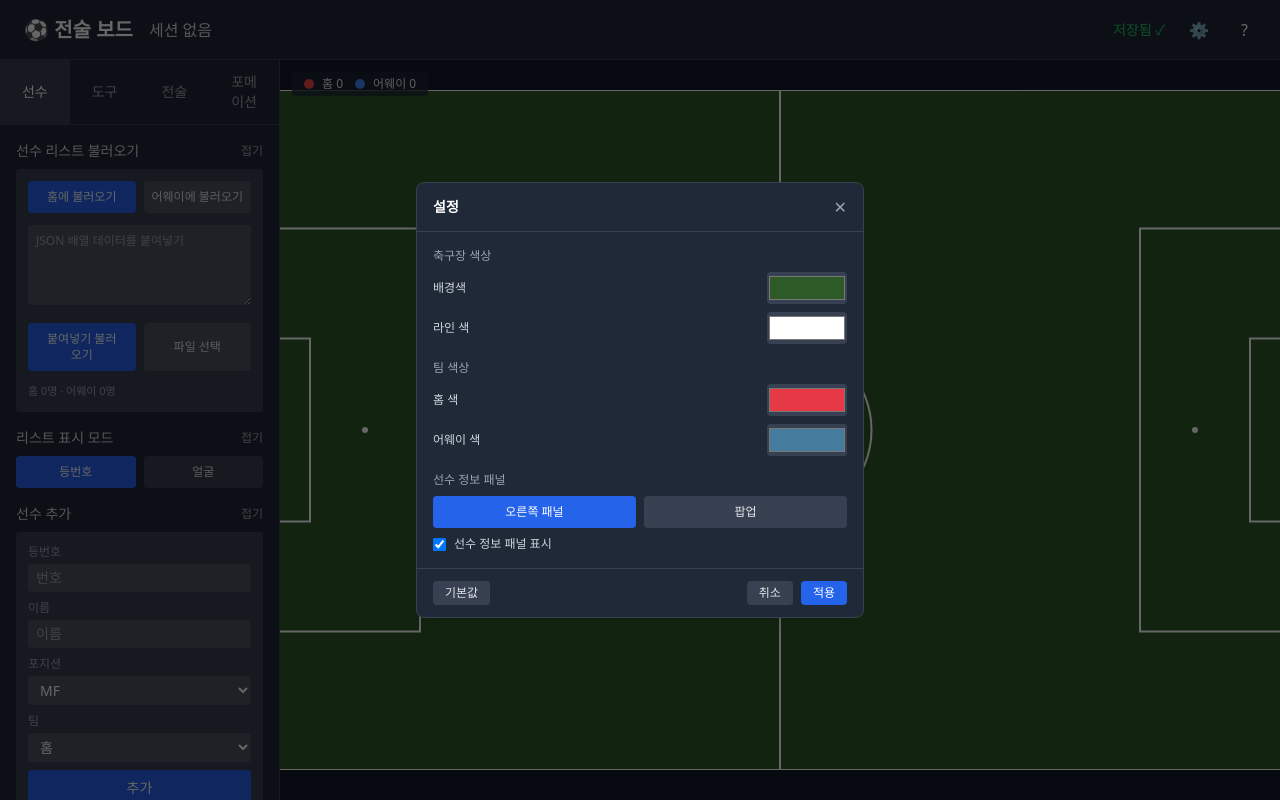
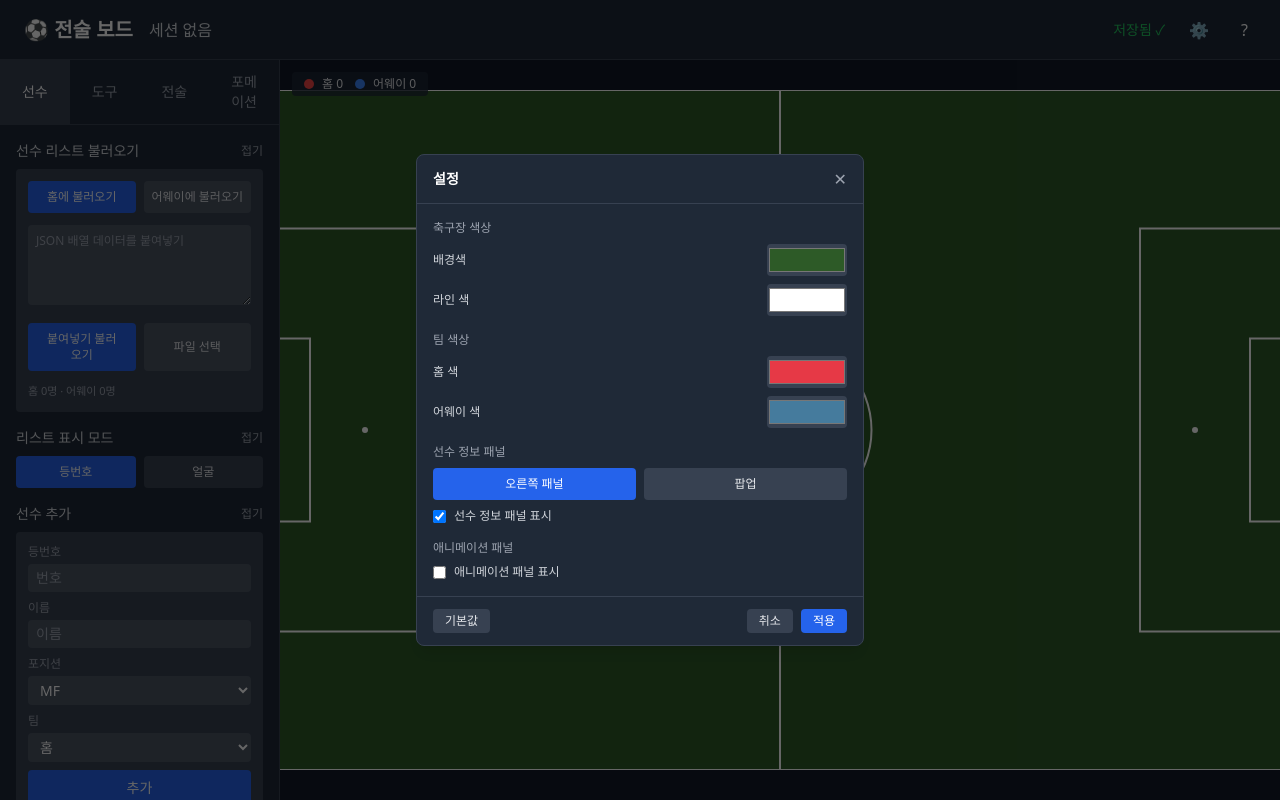
Before and after one commit to hakunamta00700/soccer_strategy_app, a React (Vite) app: page / in a window 1280 px wide. Both pictures are taken after a click on the button "⚙️". Built offline with nearby package versions, Linux system fonts and the light colour scheme.

Commit message:
feat: add animation panel visibility and collapse controls

```diff
--- a/src/components/bottom/AnimationPanel.tsx
+++ b/src/components/bottom/AnimationPanel.tsx
@@ -1,6 +1,7 @@
 import { useEffect, useMemo, useRef, useState } from 'react';
 import { useAnimationStore } from '@/store/animationStore';
 import { useTacticalBoardStore } from '@/store/tacticalBoardStore';
+import { useUIStore } from '@/store/uiStore';
 import { Animation, Keyframe } from '@/types/animation';
 import { Player } from '@/types/player';
 import { Shape } from '@/types/shape';
@@ -106,6 +107,7 @@ const getInterpolatedFrame = (animation: Animation, time: number) => {
 };
 
 function AnimationPanel() {
+  const { animationPanelCollapsed, setAnimationPanelCollapsed } = useUIStore();
   const {
     animations,
     addAnimation,
@@ -315,6 +317,20 @@ function AnimationPanel() {
     setIsResizing(true);
   };
 
+  if (animationPanelCollapsed) {
+    return (
+      <div className="h-10 bg-gray-800 border-t border-gray-700 flex items-center justify-between px-4">
+        <div className="text-sm text-gray-200">애니메이션</div>
+        <button
+          onClick={() => setAnimationPanelCollapsed(false)}
+          className="text-xs text-gray-300 bg-gray-700 px-2 py-1 rounded"
+        >
+          펼치기
+        </button>
+      </div>
+    );
+  }
+
   return (
     <div
       className="bg-gray-800 border-t border-gray-700 relative overflow-y-auto"
@@ -328,14 +344,22 @@ function AnimationPanel() {
       <div className="h-full px-4 pb-4 pt-4 space-y-3">
         <div className="flex items-center justify-between">
           <h3 className="text-sm font-medium text-white">애니메이션</h3>
-          {!activeAnimation && (
+          <div className="flex items-center gap-2">
+            {!activeAnimation && (
+              <button
+                onClick={handleCreateAnimation}
+                className="px-2 py-1 bg-gray-700 text-xs text-white rounded"
+              >
+                애니메이션 생성
+              </button>
+            )}
             <button
-              onClick={handleCreateAnimation}
+              onClick={() => setAnimationPanelCollapsed(true)}
               className="px-2 py-1 bg-gray-700 text-xs text-white rounded"
             >
-              애니메이션 생성
+              접기
             </button>
-          )}
+          </div>
         </div>
 
         <div className="grid grid-cols-5 gap-2">
--- a/src/components/bottom/BottomPanel.tsx
+++ b/src/components/bottom/BottomPanel.tsx
@@ -3,7 +3,7 @@ import AnimationPanel from './AnimationPanel';
 import { useUIStore } from '@/store/uiStore';
 
 function BottomPanel() {
-  const { animationPanelVisible } = useUIStore();
+  const { animationPanelEnabled } = useUIStore();
   const {
     selectedObjectId,
     players,
@@ -17,7 +17,7 @@ function BottomPanel() {
   const selectedShape = shapes.find((shape) => shape.id === selectedObjectId);
 
   if (!selectedObjectId || (!selectedPlayer && !selectedBall && !selectedShape)) {
-    return animationPanelVisible ? <AnimationPanel /> : null;
+    return animationPanelEnabled ? <AnimationPanel /> : null;
   }
 
   if (selectedShape && selectedShape.type === 'arrow') {
--- a/src/components/modals/SettingsModal.tsx
+++ b/src/components/modals/SettingsModal.tsx
@@ -10,6 +10,8 @@ function SettingsModal() {
     setPlayerInfoLocation,
     playerInfoVisible,
     setPlayerInfoVisible,
+    animationPanelEnabled,
+    setAnimationPanelEnabled,
   } = useUIStore();
   const {
     fieldColor,
@@ -132,6 +134,19 @@ function SettingsModal() {
               선수 정보 패널 표시
             </label>
           </div>
+
+          <div className="space-y-2">
+            <h3 className="text-xs font-medium text-gray-400">애니메이션 패널</h3>
+            <label className="flex items-center gap-2 text-xs text-gray-300">
+              <input
+                type="checkbox"
+                checked={animationPanelEnabled}
+                onChange={(e) => setAnimationPanelEnabled(e.target.checked)}
+                className="rounded"
+              />
+              애니메이션 패널 표시
+            </label>
+          </div>
         </div>
         <div className="flex items-center justify-between px-4 py-3 border-t border-gray-700">
           <button
--- a/src/components/sidebar/ToolsTab.tsx
+++ b/src/components/sidebar/ToolsTab.tsx
@@ -11,8 +11,8 @@ function ToolsTab() {
     setPositionFilter,
     boardOrientation,
     setBoardOrientation,
-    animationPanelVisible,
-    setAnimationPanelVisible,
+    animationPanelEnabled,
+    setAnimationPanelEnabled,
     arrowColor,
     arrowStrokeWidth,
     arrowStyle,
@@ -132,8 +132,8 @@ function ToolsTab() {
           <label className="flex items-center gap-2 text-sm text-gray-300">
             <input
               type="checkbox"
-              checked={animationPanelVisible}
-              onChange={(e) => setAnimationPanelVisible(e.target.checked)}
+              checked={animationPanelEnabled}
+              onChange={(e) => setAnimationPanelEnabled(e.target.checked)}
               className="rounded"
             />
             애니메이션 패널
--- a/src/store/uiStore.ts
+++ b/src/store/uiStore.ts
@@ -17,7 +17,8 @@ interface UIState {
   playerViewMode: PlayerViewMode;
   positionFilter: Array<'GK' | 'DF' | 'MF' | 'FW'>;
   boardOrientation: BoardOrientation;
-  animationPanelVisible: boolean;
+  animationPanelEnabled: boolean;
+  animationPanelCollapsed: boolean;
   playerInfoLocation: PlayerInfoLocation;
   playerInfoVisible: boolean;
   arrowColor: string;
@@ -39,7 +40,8 @@ interface UIState {
   setPlayerViewMode: (mode: PlayerViewMode) => void;
   setPositionFilter: (positions: Array<'GK' | 'DF' | 'MF' | 'FW'>) => void;
   setBoardOrientation: (orientation: BoardOrientation) => void;
-  setAnimationPanelVisible: (visible: boolean) => void;
+  setAnimationPanelEnabled: (enabled: boolean) => void;
+  setAnimationPanelCollapsed: (collapsed: boolean) => void;
   setPlayerInfoLocation: (location: PlayerInfoLocation) => void;
   setPlayerInfoVisible: (visible: boolean) => void;
   setArrowColor: (color: string) => void;
@@ -62,7 +64,8 @@ export const useUIStore = create<UIState>((set) => ({
   playerViewMode: 'number',
   positionFilter: ['GK', 'DF', 'MF', 'FW'],
   boardOrientation: 'landscape',
-  animationPanelVisible: false,
+  animationPanelEnabled: false,
+  animationPanelCollapsed: false,
   playerInfoLocation: 'sidebar',
   playerInfoVisible: true,
   arrowColor: '#ffffff',
@@ -83,7 +86,8 @@ export const useUIStore = create<UIState>((set) => ({
   setPlayerViewMode: (mode) => set({ playerViewMode: mode }),
   setPositionFilter: (positions) => set({ positionFilter: positions }),
   setBoardOrientation: (orientation) => set({ boardOrientation: orientation }),
-  setAnimationPanelVisible: (visible) => set({ animationPanelVisible: visible }),
+  setAnimationPanelEnabled: (enabled) => set({ animationPanelEnabled: enabled }),
+  setAnimationPanelCollapsed: (collapsed) => set({ animationPanelCollapsed: collapsed }),
   setPlayerInfoLocation: (location) => set({ playerInfoLocation: location }),
   setPlayerInfoVisible: (visible) => set({ playerInfoVisible: visible }),
   setArrowColor: (color) => set({ arrowColor: color }),
```
